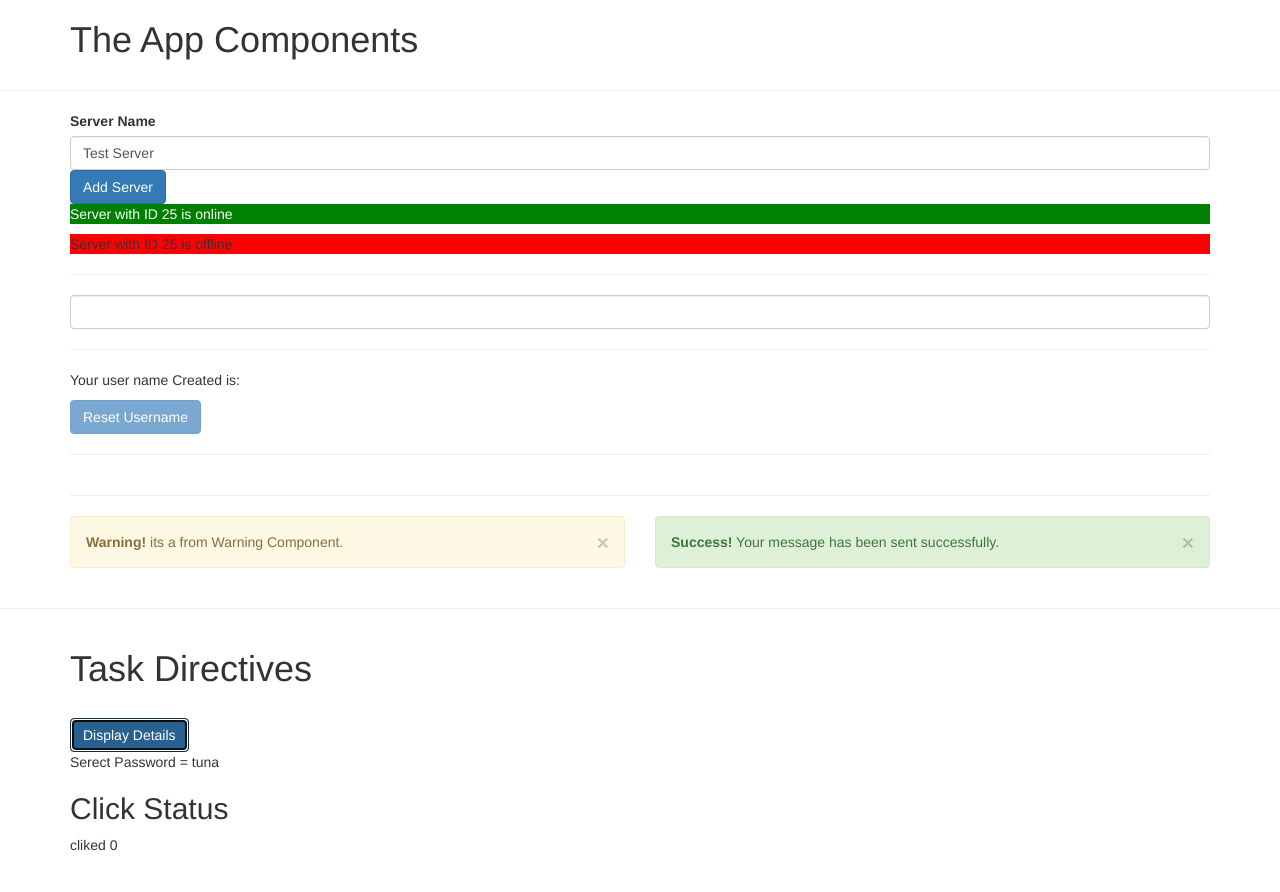
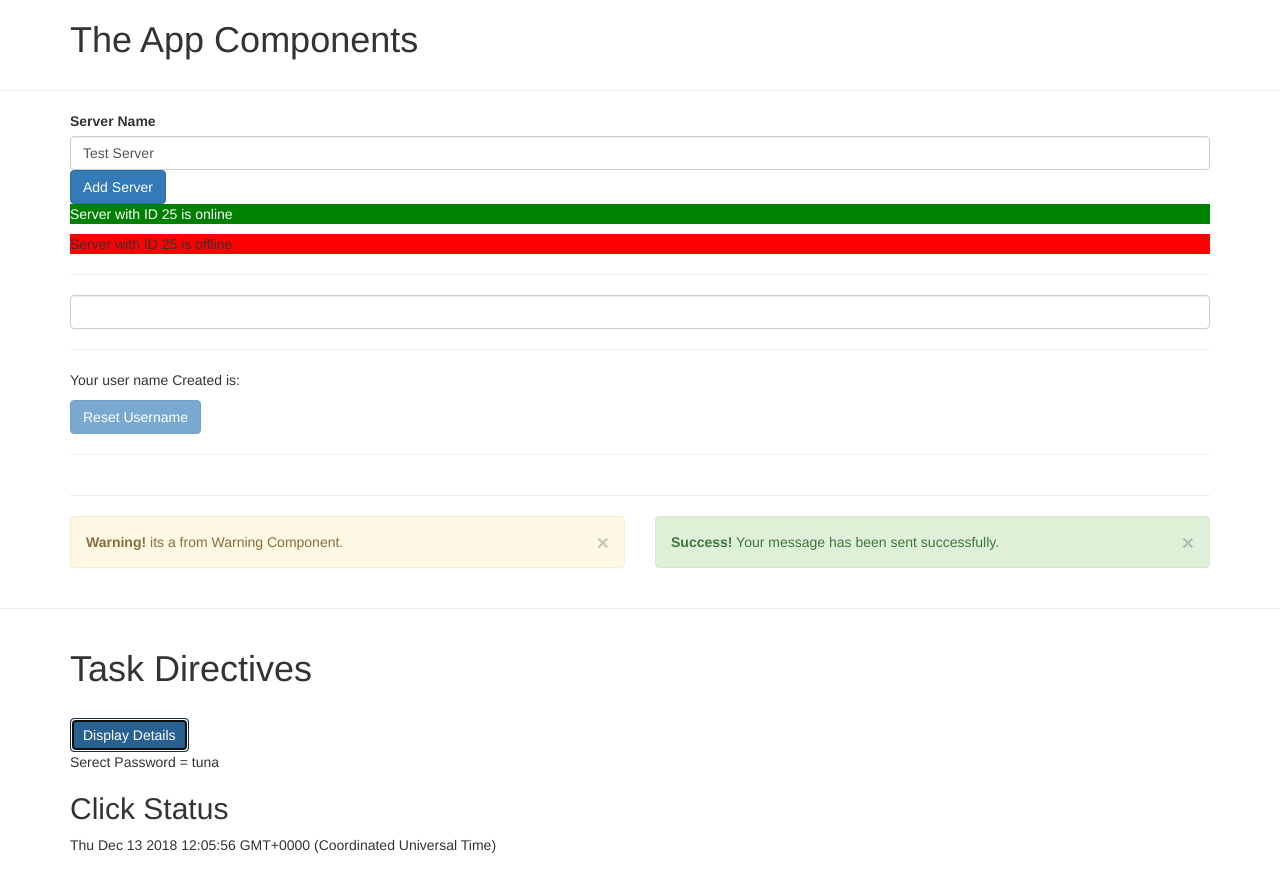
Before and after one commit to gokulthehunter/learn-angular, an Angular app in the folder first-app/: page / in a window 1280 px wide. Both pictures are taken after a click on the button "Display Details". Shown: the top 892 px of the page. Built offline with nearby package versions, Linux system fonts and the light colour scheme.

Commit message:
just before 1st course project

```diff
--- a/first-app/src/app/task-directives/task-directives.component.html
+++ b/first-app/src/app/task-directives/task-directives.component.html
@@ -3,7 +3,14 @@
 <button type="button" class="btn btn-primary" (click)="stateShow()">Display Details</button>
 <p *ngIf="!statePara">Serect Password = tuna</p>
 <h2>Click Status</h2>
-<p *ngFor="let log of clickLog"
-[ngStyle]="{'background-color':countCheck()}"
-ngClass="{exceed :count < '5'}">{{log}}</p>
+
+<!-- <p *ngFor="let log of clickLog"
+[ngStyle]="{'background-color': log >= 5 ? 'blue' : 'unset'}"
+[ngClass]="{'exceed' : log >= 5}">{{log}}</p> -->
+
+<p *ngFor="let log of clickLog; let i = index"
+[ngStyle]="{'background-color': i >= 5 ? 'blue' : 'unset'}"
+[ngClass]="{'exceed' : i >= 5}">{{log}}</p>
+
+
 <div style="height:100px"></div>
--- a/first-app/src/app/task-directives/task-directives.component.ts
+++ b/first-app/src/app/task-directives/task-directives.component.ts
@@ -9,17 +9,21 @@ import {Component} from '@angular/core';
 export class TaskDirectives  {
     statePara:boolean = true;
     clickLog = [];
-    count:number = 0;
+    count: number = 0;
+    overState: boolean = false;
     constructor() {
     }
     stateShow(){
         this.statePara = this.statePara ? false : true;
-        this.clickLog.push("cliked "+ (this.count++))
+        // this.clickLog.push((this.count++) + 1);
+        // time stamping
+        this.clickLog.push(new Date());
     }
     countCheck(){
         console.log(this.count)
-        if (this.clickLog.length > 5){
-            return "blue";
+        if (this.clickLog.length > 5) {
+            this.overState = true;
+            return this.overState === true ? 'blue' : 'unset';
         }
     }
 }
```
